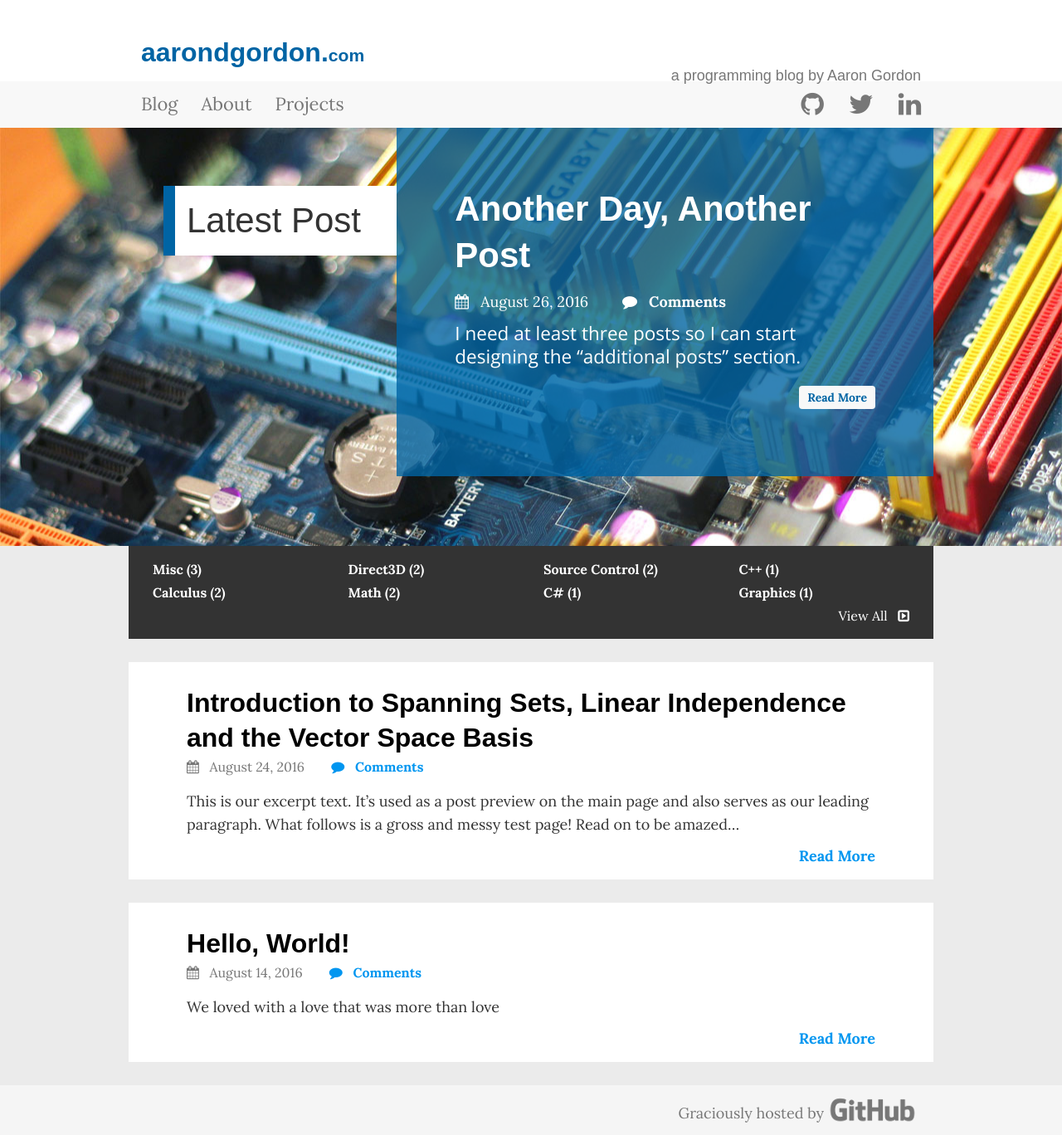
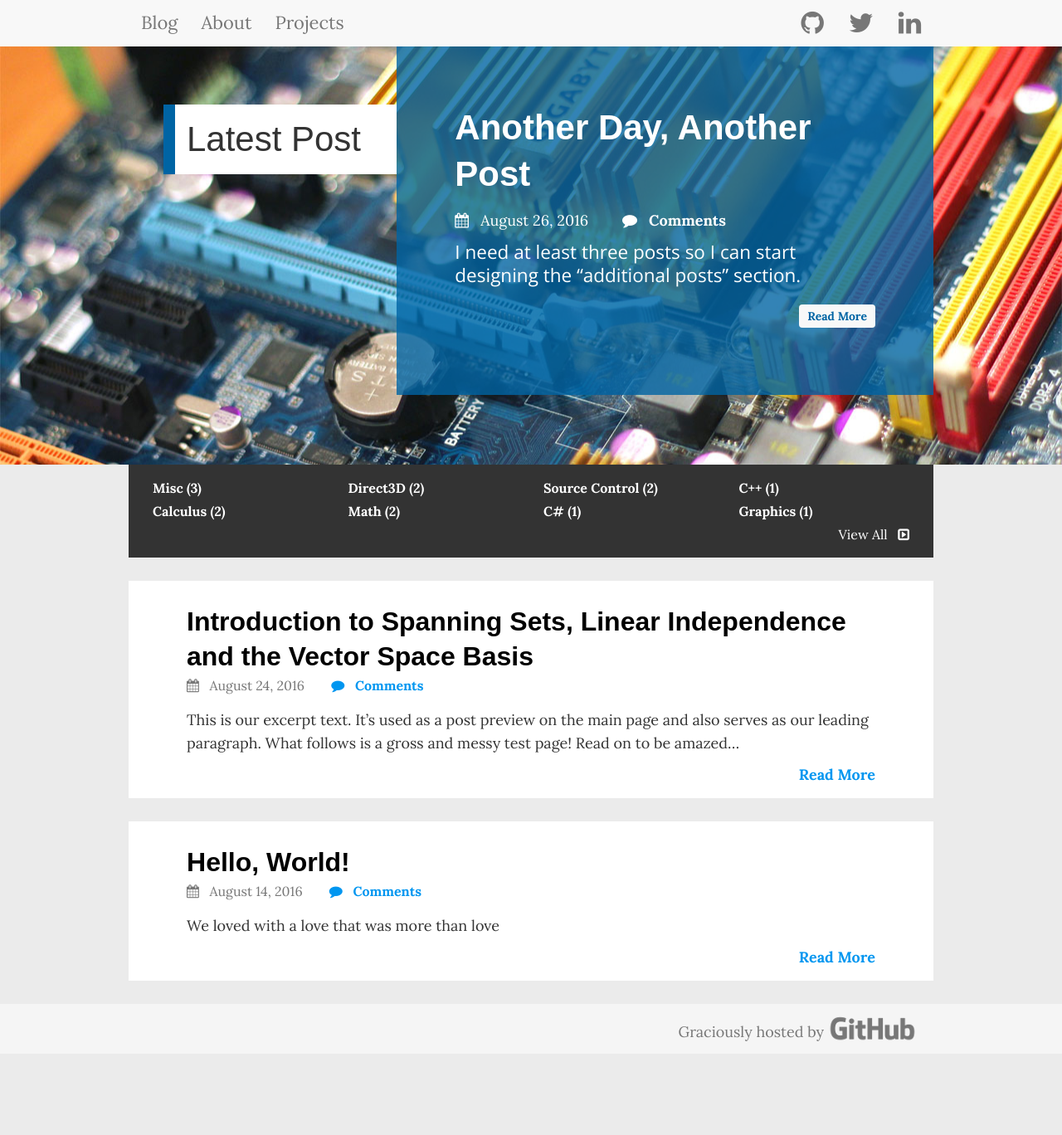
Before and after one commit to aarondgordon/aarondgordon.github.io, a Jekyll site: the page built from index.md, in a window 1280 px wide. Shown: the whole page at 83% size. Built offline with Jekyll 4.4.1, drawn with Linux system fonts in a browser that asks for light colours; nearby versions of some CDN libraries; comment, search, counter and statistics services are not loaded; after the commit the page ends 1270 px from its top, so only the background shows below that.

Commit message:
Removed header

```diff
--- a/_layouts/default.html
+++ b/_layouts/default.html
@@ -35,14 +35,6 @@
   </head>
 
   <body>
-    <div class="header">
-      <div class="container">
-        <div class="header-brand">
-          <a href="{{ site.url }}">aarondgordon.<span style="font-size:0.66em">com</span></a>
-          <span class="header-tagline">a programming blog by Aaron Gordon</span>
-        </div>
-      </div>
-    </div>
 
     <nav class="navbar navbar-default navbar-static-top">
       <div class="container">
```
